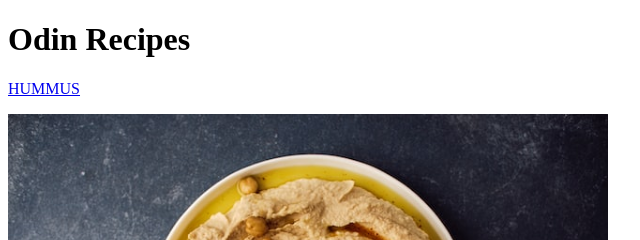
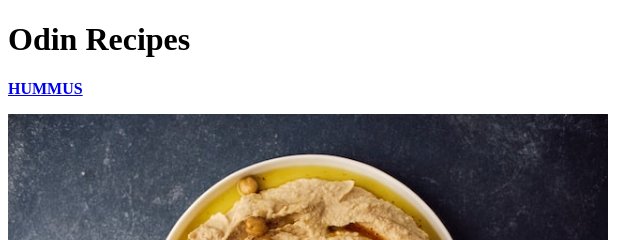
Before and after one commit to brianjswayne/odin-recipes, a plain HTML site: page odin-recipes/index.html in a window 1280 px wide. Shown: the top 240 px of the page, 0-640 px from the left. Drawn offline with Linux system fonts and the light colour scheme.

Commit message:
Add index.html

```diff
--- a/odin-recipes/index.html
+++ b/odin-recipes/index.html
@@ -9,7 +9,7 @@
 <body>
     <h1>Odin Recipes</h1>
     <p>
-    <a href = "odin-recipes/Hummus.html" > HUMMUS </a>
+    <a href = "odin-recipes/Hummus.html" > <strong>HUMMUS</strong></a>
     <p>
     <img src="img/Hummus.jpg" alt="picture of Hummus with Thanks to Ludovi Avice on Unsplash" style="width:600px">
     </p>
```
